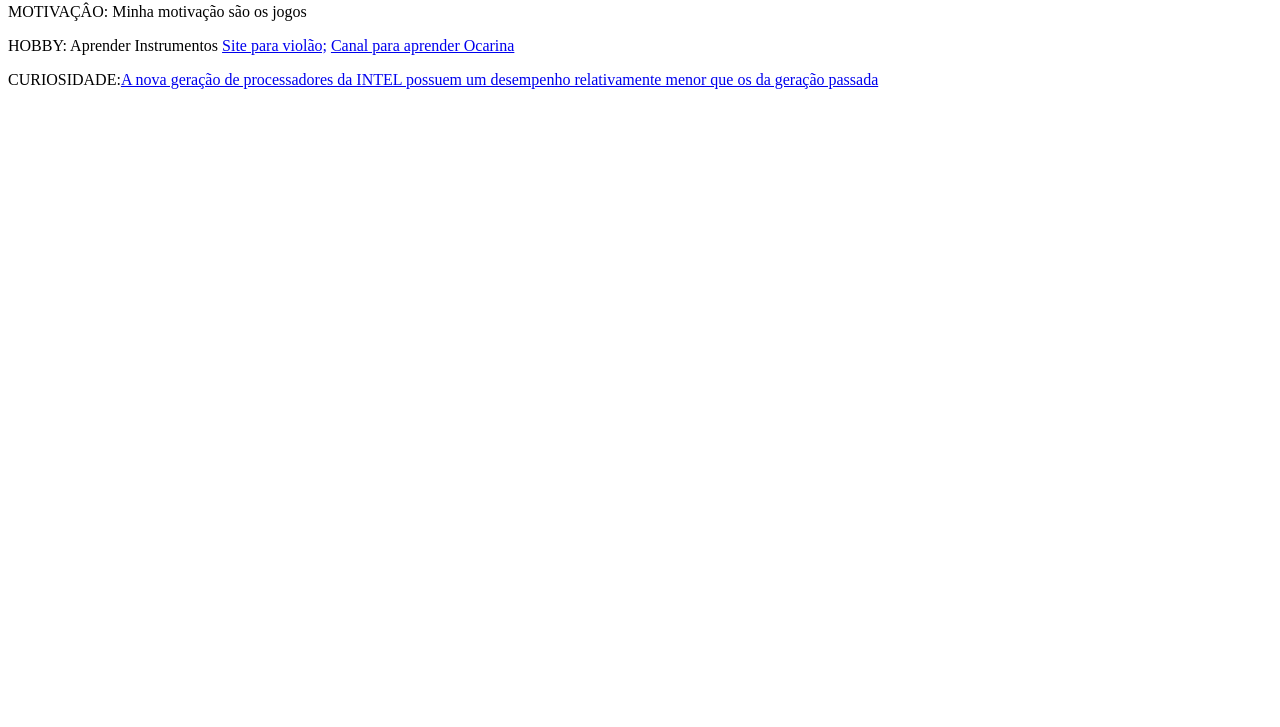
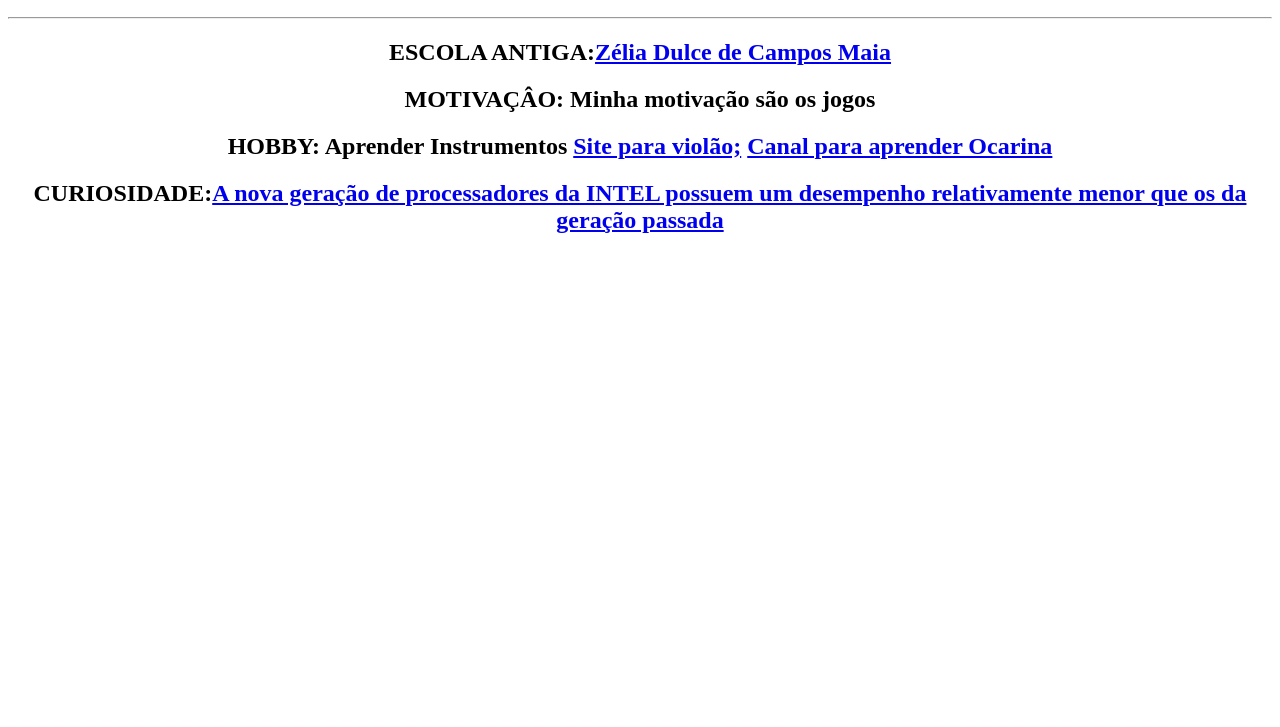
Before and after one commit to BilderBoy233/bilderboy233.github.io, a plain HTML site: page index.html in a window 1280 px wide. Shown: the part 73-800 px from the top of the page. Drawn offline with Linux system fonts and the light colour scheme.

Commit message:
Update index.html

```diff
--- a/index.html
+++ b/index.html
@@ -1,17 +1,19 @@
 <html>
     <head>
-        <title>Exercicio</title>
+        <center>
+        <title>Exercicio</title><hr>
     </head>
     <body>
-        <p>NOME: Rafaell Vieira Couto</p>
+        <h1>Rafaell Vieira Couto</h1><hr>
 
-        <P>ESCOLA ANTIGA:<a href="https://www.facebook.com/zelia.d.maia/?locale=pt_BR">Zélia Dulce de Campos Maia</a></P>
+        <h2>ESCOLA ANTIGA:<a href="https://www.facebook.com/zelia.d.maia/?locale=pt_BR">Zélia Dulce de Campos Maia</a></h2>
 
-        <p>MOTIVAÇÂO: Minha motivação são os jogos</p>
+        <h2>MOTIVAÇÂO: Minha motivação são os jogos</h2>
 
-        <p>HOBBY: Aprender Instrumentos <a href="https://chordify.net/">Site para violão;</a>
-        <a href="https://www.youtube.com/@DavidErickRamos/featured">Canal para aprender Ocarina</a></p>
+        <h2>HOBBY: Aprender Instrumentos <a href="https://chordify.net/">Site para violão;</a>
+        <a href="https://www.youtube.com/@DavidErickRamos/featured">Canal para aprender Ocarina</a></h2>
 
-        <p>CURIOSIDADE:<a href="https://www.intel.com.br/content/www/br/pt/products/docs/processors/core/core-14th-gen-mobile-brief.html">A nova geração de processadores da INTEL possuem um desempenho relativamente menor que os da geração passada</a></p>
+        <h2>CURIOSIDADE:<a href="https://www.intel.com.br/content/www/br/pt/products/docs/processors/core/core-14th-gen-mobile-brief.html">A nova geração de processadores da INTEL possuem um desempenho relativamente menor que os da geração passada</a></h2>
     </body>
+    </center>
 </html>
```
